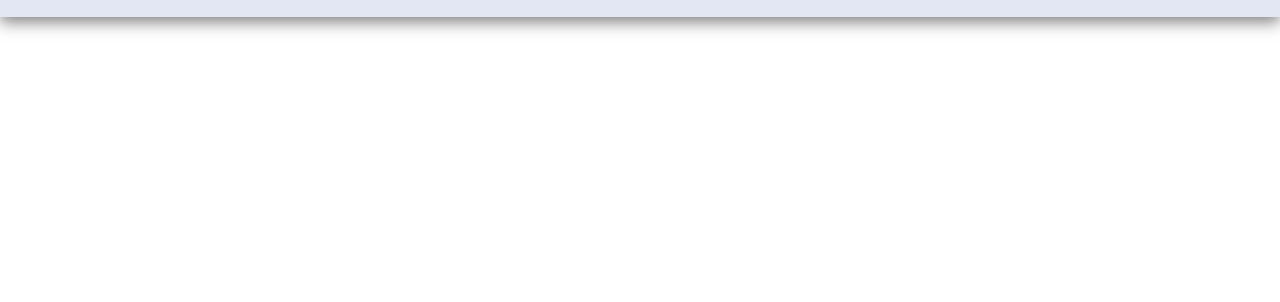
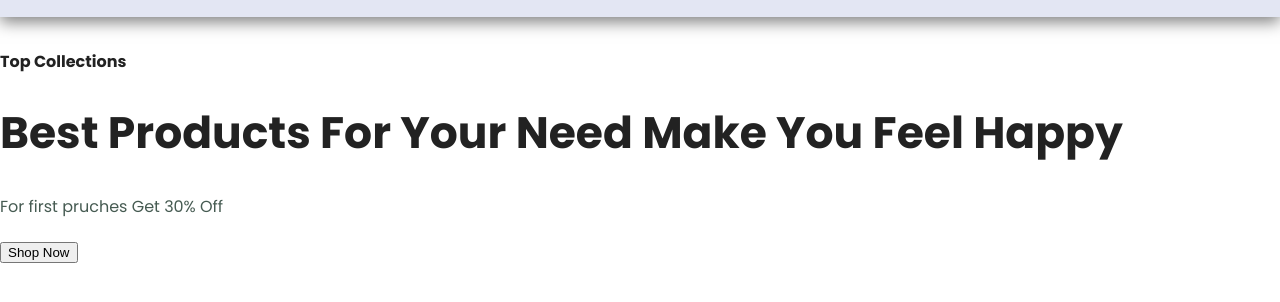
Before and after one commit to Babucarr-Badjie/Ecommerce-Website, a plain HTML site: page index.html in a window 1280 px wide. Shown: the part 110-412 px from the top of the page. Drawn offline with Linux system fonts and the light colour scheme.

Commit message:
created home page

```diff
--- a/index.html
+++ b/index.html
@@ -33,6 +33,14 @@
         </ul>
       </div>
     </section>
+    <section class="dashboard">
+        <h6>Top Collections</h6>
+        <h2>Best Products For Your Need Make You Feel Happy</h2>
+        <p>For first pruches Get 30% Off</p>
+
+        <button>Shop Now</button>
+
+    </section>
 
     <script src="/script.js"></script>
   </body>
--- a/styles.css
+++ b/styles.css
@@ -1,4 +1,4 @@
-/*======== google fonts======== */
+/*======== google fonts import ======== */
 @import url("https://fonts.googleapis.com/css2?family=Poppins:ital,wght@0,100;0,200;0,300;0,400;0,500;0,600;0,700;0,900;1,100&display=swap");
 
 /* ======= global styling ======= */
@@ -57,6 +57,7 @@ p {
 
 /*  ======== header (navbar) ========  */
 .header {
+
   display: flex;
   align-items: center;
   justify-content: space-between;
@@ -69,6 +70,7 @@ p {
   height: 80px;
 }
 .navbar {
+
   display: flex;
   align-items: center;
   justify-content: center;
@@ -102,3 +104,12 @@ p {
   bottom: -4px;
   left: 20px;
 }
+
+/* ======Dashboard (homepage) ====== */
+.dashboard {
+  /* background-image: url("/images/homePage/homePage-image.jpg"); */
+  height: 90vh;
+  width: 100%;
+  background-size: cover;
+  background-position: top 25% top 0;
+}
```
Also changed, not shown: 2 other files.
